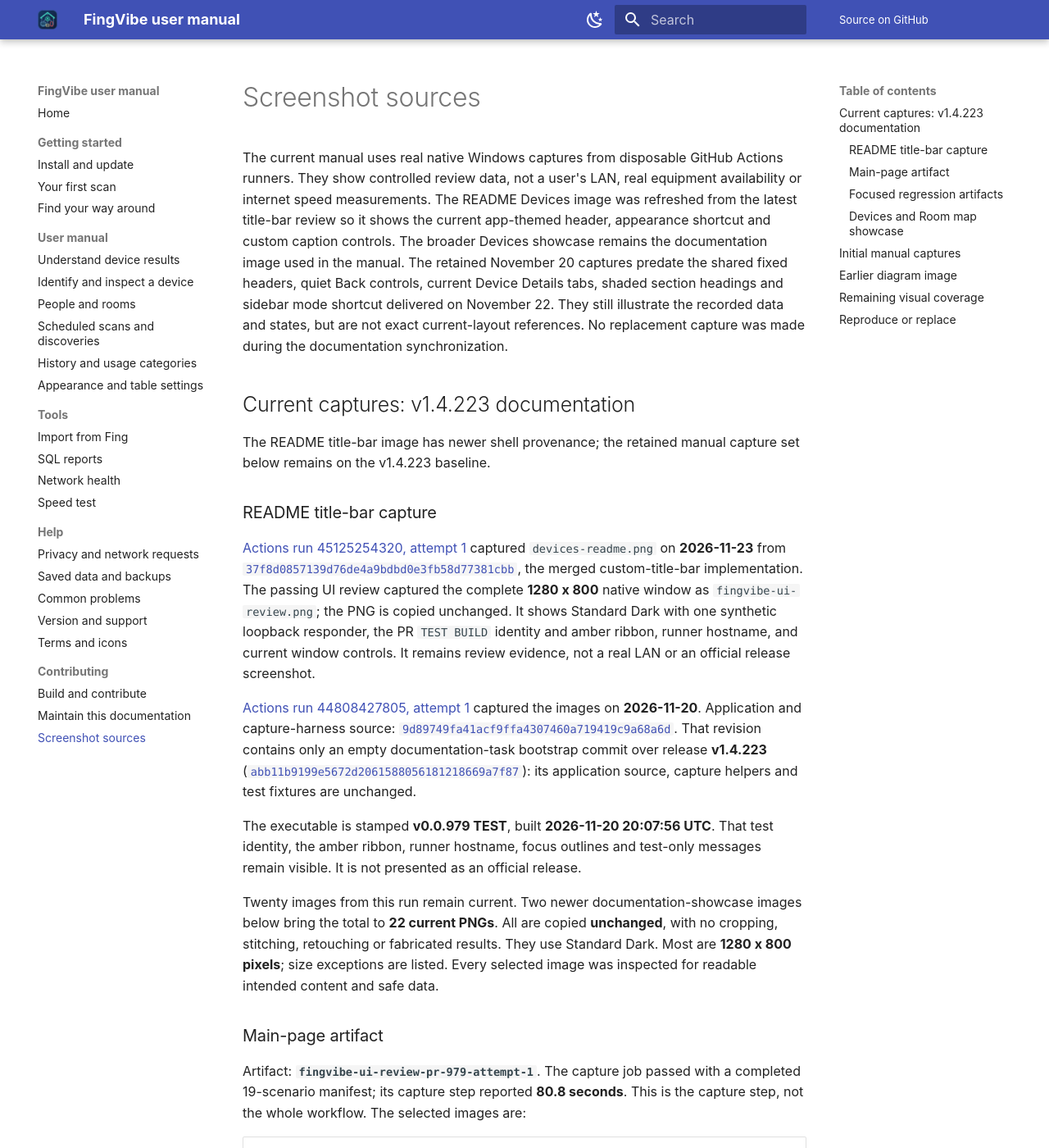
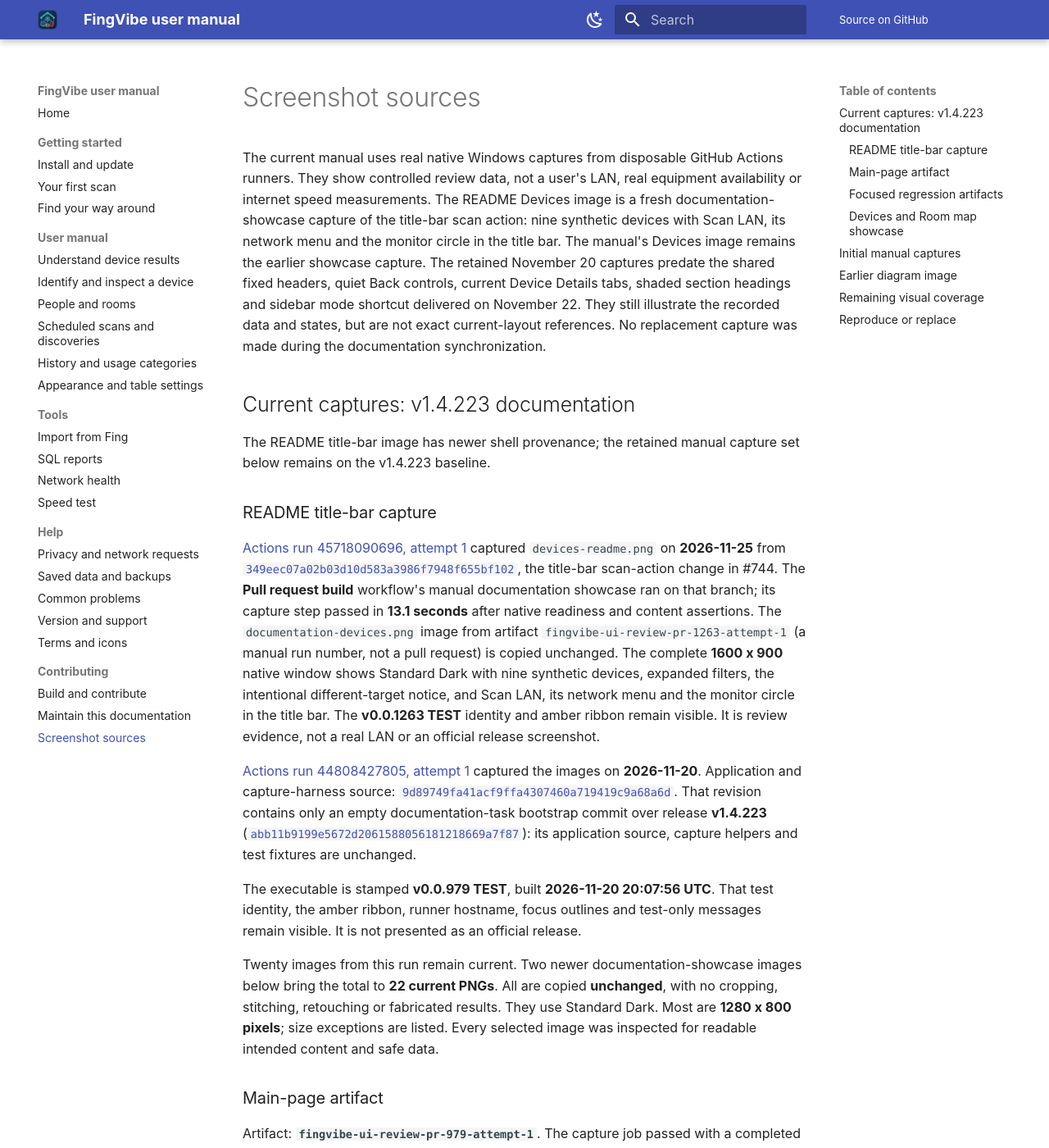
Before and after one commit to iricigor/fingvibe, an MkDocs documentation site: the page built from docs/manual/screenshots.md, in a window 1280 px wide and 1400 px high. Shown: the whole window at 82% size. Built offline with MkDocs 1.6.1 and Material for MkDocs 9.7.7, drawn with Linux system fonts in a browser that asks for light colours; some of the changed text lies outside the part shown.

Commit message:
Refresh the README Devices screenshot with the title-bar scan action
Replace the one-device capture with the unchanged 1600x900 documentation showcase from Actions run 45718090696 (source 349eec07): nine synthetic devices, Scan LAN with its network menu and monitor circle in the title bar. Update the caption, alt text and capture provenance.

Co-authored-by: Copilot App <223556219+Copilot@users.noreply.github.com>

```diff
--- a/docs/manual/screenshots.md
+++ b/docs/manual/screenshots.md
@@ -3,10 +3,10 @@
 The current manual uses real native Windows captures from disposable GitHub
 Actions runners. They show controlled review data, not a user's LAN, real
 equipment availability or internet speed measurements.
-The README Devices image was refreshed from the latest title-bar review so it
-shows the current app-themed header, appearance shortcut and custom caption
-controls. The broader Devices showcase remains the documentation image used in
-the manual.
+The README Devices image is a fresh documentation-showcase capture of the
+title-bar scan action: nine synthetic devices with Scan LAN, its network menu
+and the monitor circle in the title bar. The manual's Devices image remains the
+earlier showcase capture.
 The retained November 20 captures predate the shared fixed headers, quiet Back
 controls, current Device Details tabs, shaded section headings and sidebar mode
 shortcut delivered on November 22. They still illustrate the recorded data and
@@ -20,15 +20,19 @@ capture set below remains on the v1.4.223 baseline.
 
 ### README title-bar capture
 
-[Actions run 45125254320, attempt 1](https://github.com/iricigor/fingvibe/actions/runs/45125254320)
-captured `devices-readme.png` on **2026-11-23** from
-[`37f8d0857139d76de4a9bdbd0e3fb58d77381cbb`](https://github.com/iricigor/fingvibe/commit/37f8d0857139d76de4a9bdbd0e3fb58d77381cbb),
-the merged custom-title-bar implementation. The passing UI review captured the
-complete **1280 x 800** native window as `fingvibe-ui-review.png`; the PNG is
-copied unchanged. It shows Standard Dark with one synthetic loopback responder,
-the PR `TEST BUILD` identity and amber ribbon, runner hostname, and current
-window controls. It remains review evidence, not a real LAN or an official
-release screenshot.
+[Actions run 45718090696, attempt 1](https://github.com/iricigor/fingvibe/actions/runs/45718090696)
+captured `devices-readme.png` on **2026-11-25** from
+[`349eec07a02b03d10d583a3986f7948f655bf102`](https://github.com/iricigor/fingvibe/commit/349eec07a02b03d10d583a3986f7948f655bf102),
+the title-bar scan-action change in #744. The **Pull request build** workflow's
+manual documentation showcase ran on that branch; its capture step passed in
+**13.1 seconds** after native readiness and content assertions. The
+`documentation-devices.png` image from artifact
+`fingvibe-ui-review-pr-1263-attempt-1` (a manual run number, not a pull request)
+is copied unchanged. The complete **1600 x 900** native window shows Standard
+Dark with nine synthetic devices, expanded filters, the intentional
+different-target notice, and Scan LAN, its network menu and the monitor circle in
+the title bar. The **v0.0.1263 TEST** identity and amber ribbon remain visible.
+It is review evidence, not a real LAN or an official release screenshot.
 
 [Actions run 44808427805, attempt 1](https://github.com/iricigor/fingvibe/actions/runs/44808427805)
 captured the images on **2026-11-20**.
@@ -179,7 +183,7 @@ and is not presented as the current page layout or discovered physical topology.
 
 | Gap | Boundary |
 | --- | --- |
-| Current README title bar | Covered by the November 23 native UI-review capture above. |
+| Current README title bar | Covered by the November 25 documentation showcase capture above. |
 | Current manual headers, tabs, section headings and sidebar shortcut | Prose follows November 22 source; the retained manual images need replacement native captures from disposable Windows CI before claiming current visual coverage. |
 | Windows discovery toast and in-app popup | Text explains delivered behavior; no new state-specific notification capture is claimed. |
 | Complete current diagnostics diagram | The available new view clips public providers; retain the clearly historical complete diagram rather than imply completeness. |
```
Also changed, not shown: README.md (+5 -4 lines), docs/screenshots/manual/devices-readme.png.
